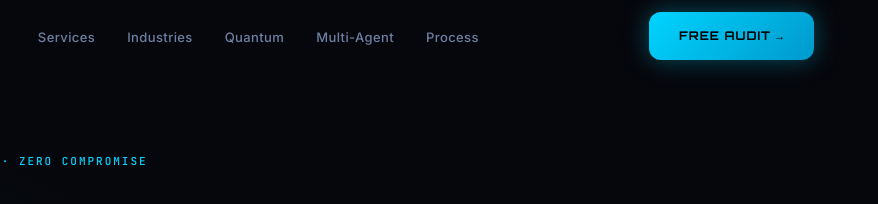
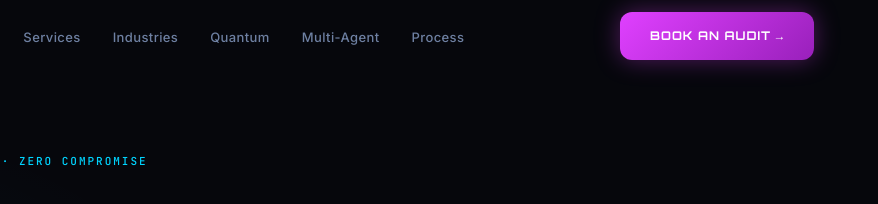
Before and after one commit to donny-devops/pipefish-labs, a plain HTML site: page index.html in a window 1280 px wide. Shown: the top 204 px of the page, 402-1280 px from the left. Drawn offline with Linux system fonts and the light colour scheme.

Commit message:
Update header CTA button color to magenta and text to Book an Audit

```diff
--- a/index.html
+++ b/index.html
@@ -668,7 +668,7 @@
         <li><a href="#agents">Multi-Agent</a></li>
         <li><a href="#process">Process</a></li>
       </ul>
-      <a href="#cta" class="btn btn-p" style="flex-shrink:0">Free Audit →</a>
+      <a href="#cta" class="btn btn-m" style="flex-shrink:0">Book an Audit →</a>
       <button class="ham" aria-label="Open menu" aria-expanded="false" id="ham">
         <span></span><span></span><span></span>
       </button>
@@ -682,7 +682,7 @@
   <a href="#quantum"    onclick="closeNav()">Quantum Ready</a>
   <a href="#agents"     onclick="closeNav()">Multi-Agent</a>
   <a href="#process"    onclick="closeNav()">Process</a>
-  <a href="#cta"        onclick="closeNav()" class="btn btn-p" style="margin-top:8px;justify-content:center">Free Audit →</a>
+  <a href="#cta"        onclick="closeNav()" class="btn btn-m" style="margin-top:8px;justify-content:center">Book an Audit →</a>
 </div>
 
 <!-- ─── HERO ─── -->
```
